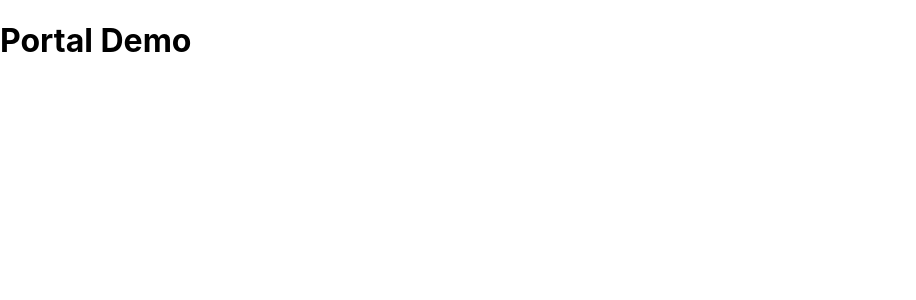
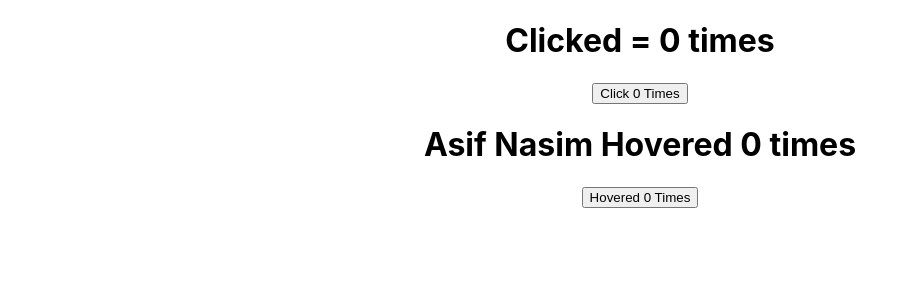
Before and after one commit to AsifNasim/Learning-React, a React (Create React App) app: page / in a window 1280 px wide. Shown: the top 300 px of the page, without its empty margins (0-916 px from the left). Built offline with nearby package versions, Linux system fonts and the light colour scheme.

Commit message:
Learnt Error and Higher Order Components as a part of learning React.

```diff
--- a/src/App.js
+++ b/src/App.js
@@ -33,6 +33,10 @@
 import FRParentInput from './component/FRParentInput';
 import FRInput from './component/FRInput';
 import PortalsDemo from './component/PortalsDemo';
+import Hero from './component/Hero';
+import ErrorBoundary from './ErrorBoundary';
+import ClickCounter from './component/ClickCounter';
+import HoverCounter from './component/HoverCounter';
 
 
 
@@ -41,7 +45,23 @@
   render(){
     return (
     <div className= "App">
-      <PortalsDemo />
+
+      <ClickCounter/>
+      <HoverCounter name = 'Asif Nasim'/>
+      {/* Wrapping all the heros in the ErrorBoundary Component
+      <ErrorBoundary>
+        <Hero heroName = 'Batman'/>
+      </ErrorBoundary>
+
+      <ErrorBoundary>
+        <Hero heroName = 'Joker'/>
+      </ErrorBoundary>
+
+
+      <ErrorBoundary>
+        <Hero heroName = 'SuperMan'/>
+      </ErrorBoundary> */}
+      {/* <PortalsDemo /> */}
       {/* <FRInput/> */}
       {/* < RefsDemoOld /> */}
       {/* < RefsDemo/> */}
--- /dev/null
+++ b/src/ErrorBoundary.js
@@ -0,0 +1,29 @@
+import React, { Component } from 'react'
+
+class ErrorBoundary extends Component {
+    constructor(props) {
+        super(props)
+
+        this.state = {
+         hasError : false
+        }
+    }
+
+    static getDerivedStateFromError(){
+        return{
+            hasError : true
+        }
+    }
+
+    render() {
+        if(this.state.hasError){
+            return <h1>Something horrible has happened</h1>
+        }
+        else{
+            return this.props.children
+        }
+
+    }
+}
+
+export default ErrorBoundary
--- /dev/null
+++ b/src/component/ClickCounter.js
@@ -0,0 +1,18 @@
+import React, { Component } from 'react'
+import  withCounter from './withCounter'
+class ClickCounter extends Component {
+
+    render() {
+        // Destructuring Props
+        const {count, increamentCount} = this.props;
+        return (
+            <div>
+                <h1>{this.props.name} Clicked = {count} times</h1>
+                <button onClick = {increamentCount} >Click {count} Times</button>
+            </div>
+        )
+    }
+}
+
+// Exporting HOC-(Higher Order Components) here
+export default withCounter(ClickCounter,6)
--- /dev/null
+++ b/src/component/Hero.js
@@ -0,0 +1,14 @@
+import React from 'react'
+
+function Hero({heroName}) {
+    if(heroName === 'Joker'){
+        throw new Error('Not a Hero')
+    }
+    return (
+        <div>
+            {heroName}
+        </div>
+    )
+}
+
+export default Hero
--- /dev/null
+++ b/src/component/HoverCounter.js
@@ -0,0 +1,17 @@
+import React, { Component } from 'react'
+import  withCounter from './withCounter'
+class HoverCounter extends Component {
+
+    render() {
+        // const {count} = this.state;
+        const {count, increamentCount} = this.props
+        return (
+            <div>
+            <h1 onMouseOver = {increamentCount}> {this.props.name} Hovered {count} times</h1>
+            <button onMouseOver = {increamentCount} >Hovered {count} Times</button>
+        </div>
+        )
+    }
+}
+
+export default withCounter(HoverCounter,3)
--- /dev/null
+++ b/src/component/withCounter.js
@@ -0,0 +1,27 @@
+import React, {Component} from 'react'
+
+const withCounter = (WrappedComponent, numMultiple) =>{
+    class WithCounter extends Component{
+        constructor(props) {
+            super(props)
+
+            this.state = {
+                 count : 0
+            }
+        }
+
+        increamentCount = () =>{
+            this.setState(prevState =>{
+               return {count: prevState.count+numMultiple}
+            })
+        }
+        render(){
+            return <WrappedComponent count = {this.state.count} increamentCount = {this.increamentCount}
+            {...this.props}
+            />
+        }
+    }
+    return WithCounter
+}
+
+export default withCounter
```
Also changed, not shown: 1 other file (tests, documents, lock files or other folders).
